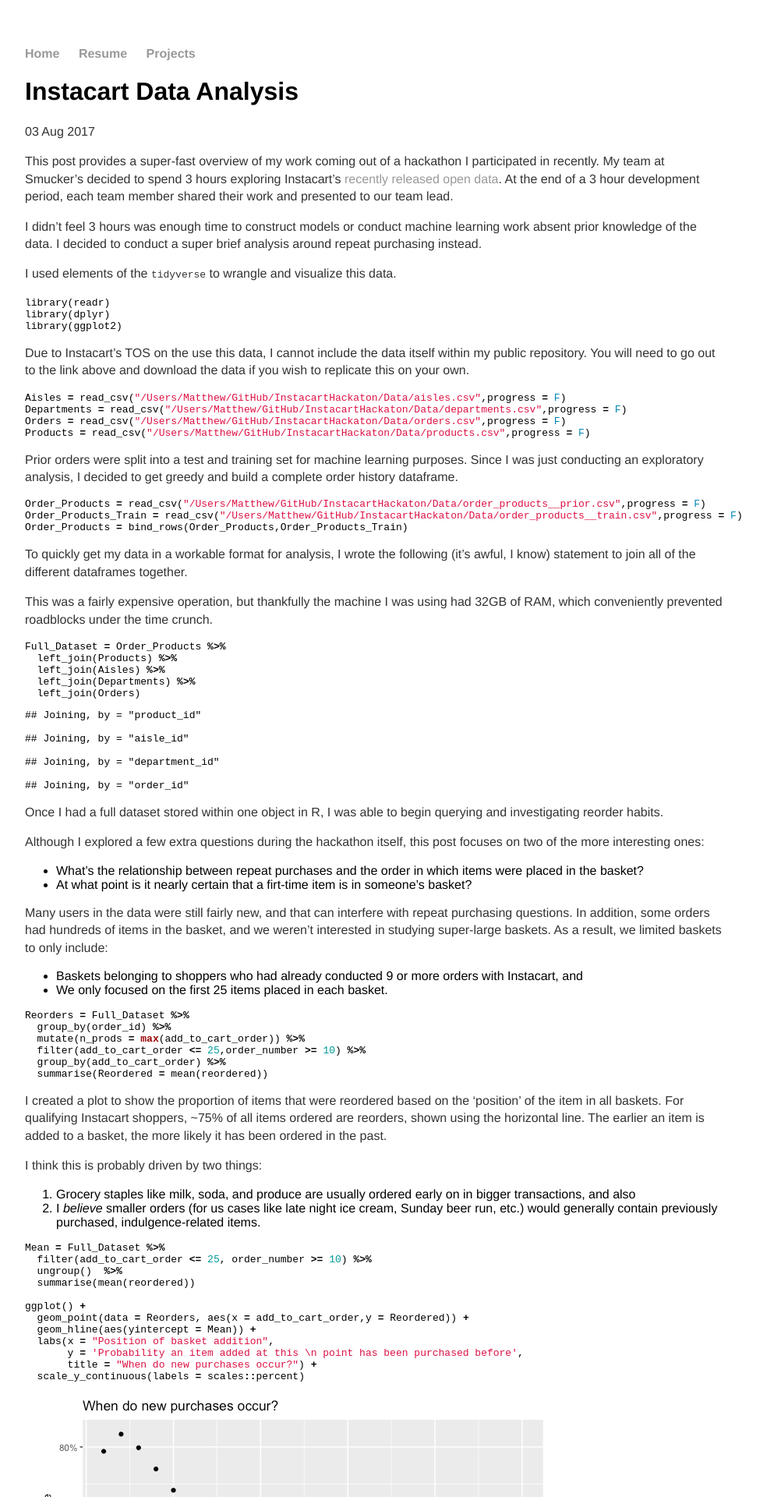
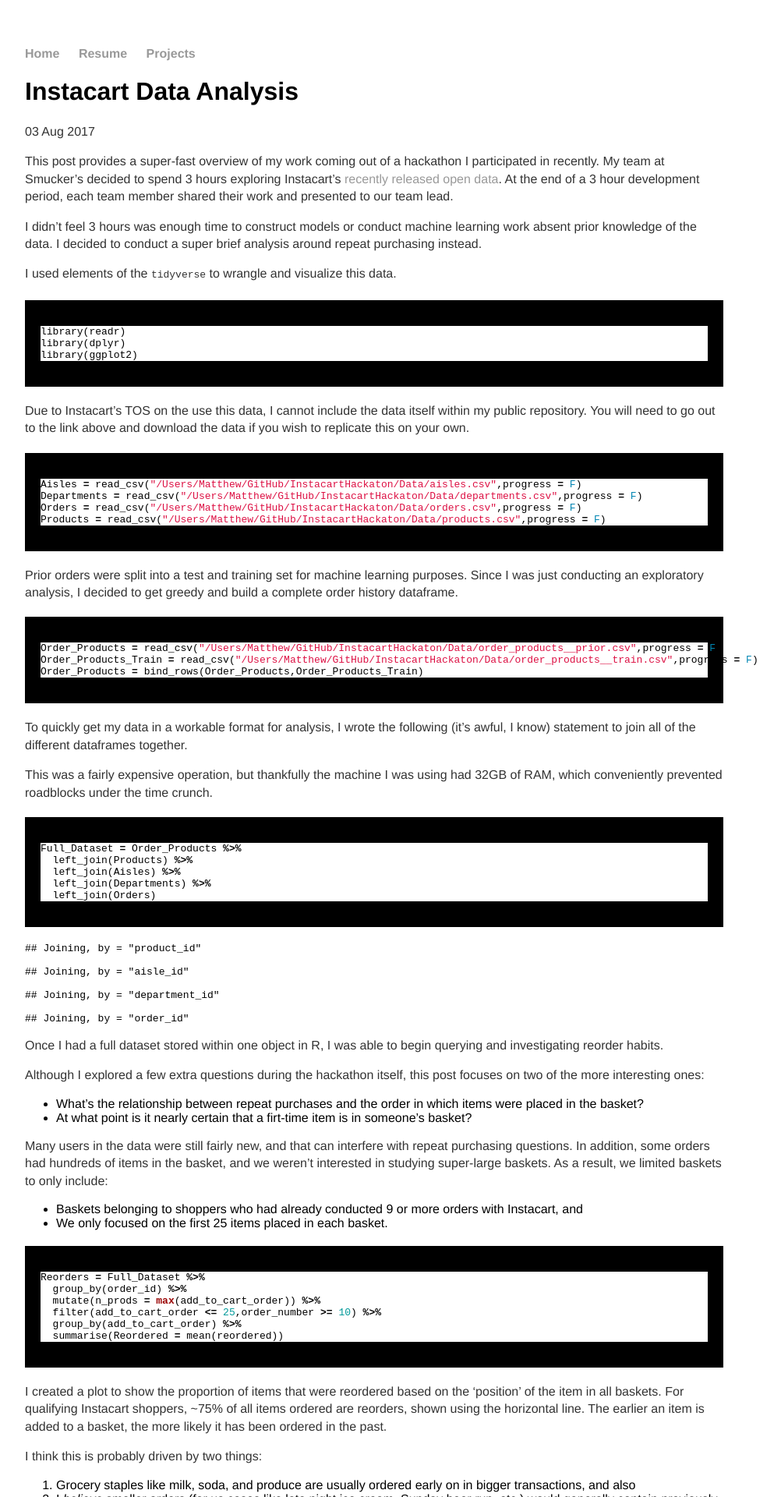
Before and after one commit to MatthewBrower/matthewbrower.github.io, a Jekyll site: the page built from _posts/2017-08-03-Instacart-Data-Analysis.md, in a window 1280 px wide. Shown: the top 1920 px of the page at 78% size, without its empty margins (160-1162 px from the left). Built offline with Jekyll 4.4.1, drawn with Linux system fonts in a browser that asks for light colours; our own code applies the rules of GitHub Pages for plain Markdown files.

Commit message:
Update main.css

```diff
--- a/css/main.css
+++ b/css/main.css
@@ -44,7 +44,7 @@
     list-style: none;
 }
 
-language-r highlighter-rouge {
+.language-r {
     background-color: black;
     margin: 20px 0 20px 0;
     padding: 20px;
```
